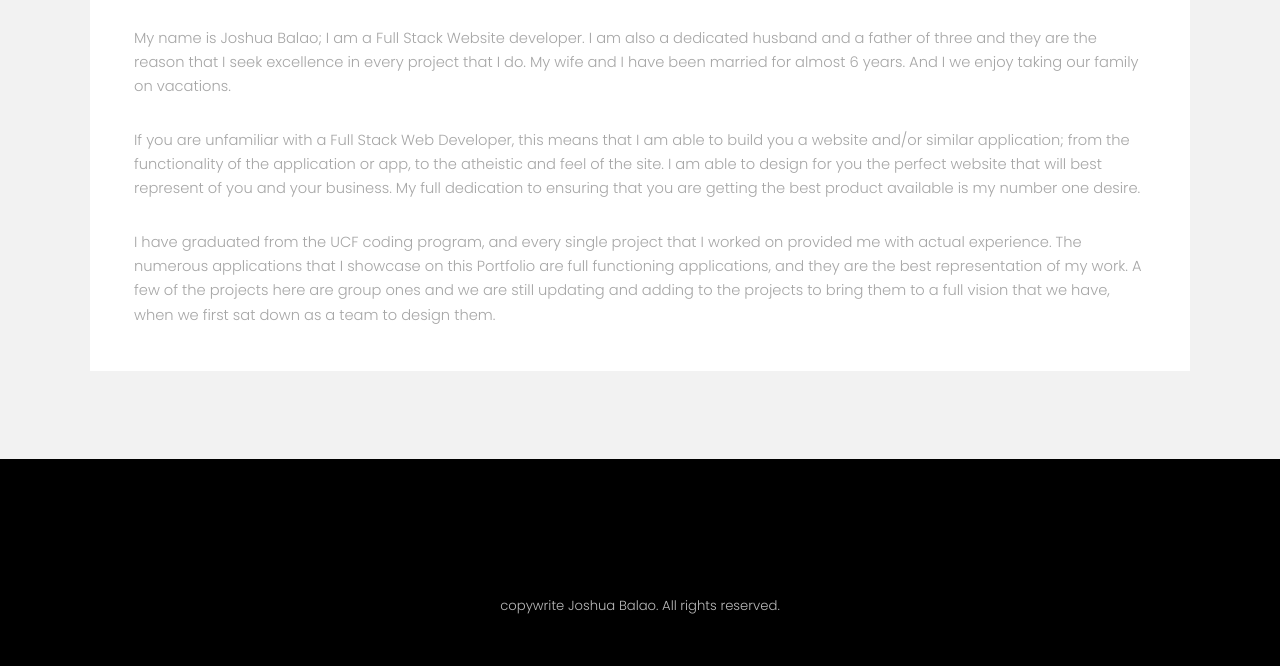
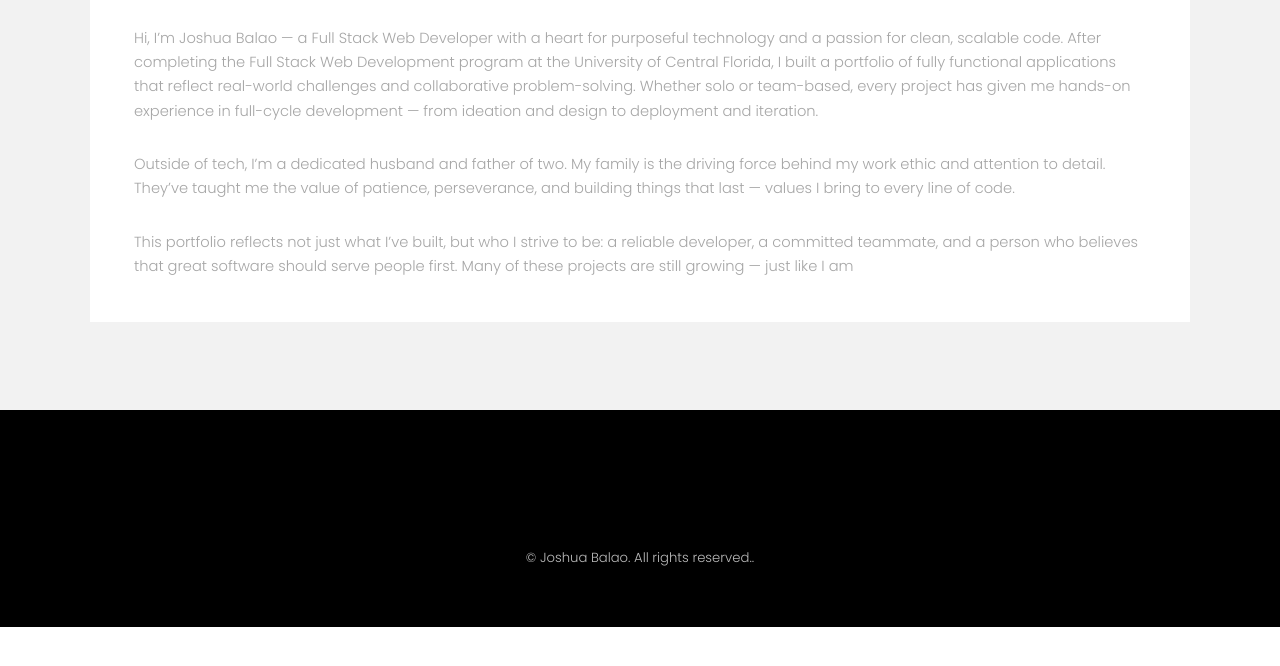
Before and after one commit to JoshBal117/Coding_Portfolio, a plain HTML site: page contact.html in a window 1280 px wide. Shown: the part 476-1142 px from the top of the page. After the commit the page ends 1103 px from the top, so only its background shows below. Drawn offline with Linux system fonts and the light colour scheme; files whose address does not match are found by name.

Commit message:
updated About ME test fpatch

```diff
--- a/contact.html
+++ b/contact.html
@@ -47,11 +47,13 @@
 								<p></p>
 								<h2>Who I am, and what I do.</h2>
 							</header>
-							<p>My name is Joshua Balao; I am a Full Stack Website developer. I am also a dedicated husband and a father of three and they are the reason that I seek excellence in every project that I do. My wife and I have been married for almost 6 years. And I we enjoy taking our family on vacations. </p>
+							<p>Hi, I’m Joshua Balao — a Full Stack Web Developer with a heart for purposeful technology and a passion for clean, scalable code.
 
-							<p>If you are unfamiliar with a Full Stack Web Developer, this means that I am able to build you a website and/or similar application; from the functionality of the application or app, to the atheistic and feel of the site.  I am able to design for you the perfect website that will best represent of you and your business. My full dedication to ensuring that you are getting the best product available is my number one desire. </p>
+After completing the Full Stack Web Development program at the University of Central Florida, I built a portfolio of fully functional applications that reflect real-world challenges and collaborative problem-solving. Whether solo or team-based, every project has given me hands-on experience in full-cycle development — from ideation and design to deployment and iteration. </p>
 
-							<p>I have graduated from the UCF coding program, and every single project that I worked on provided me with actual experience. The numerous applications that I showcase on this Portfolio are full functioning applications, and they are the best representation of my work. A few of the projects here are group ones and we are still updating and adding to the projects to bring them to a full vision that we have, when we first sat down as a team to design them. </p>
+							<p>Outside of tech, I’m a dedicated husband and father of two. My family is the driving force behind my work ethic and attention to detail. They’ve taught me the value of patience, perseverance, and building things that last — values I bring to every line of code. </p>
+
+							<p> This portfolio reflects not just what I’ve built, but who I strive to be: a reliable developer, a committed teammate, and a person who believes that great software should serve people first. Many of these projects are still growing — just like I am</p>
 						</div>
 					</div>
 				</div>
@@ -68,7 +70,7 @@
 					</ul>
 				</div>
 				<div class="copyright">
-					copywrite Joshua Balao. All rights reserved.
+					© Joshua Balao. All rights reserved..
 				</div>
 			</footer>
 
```
